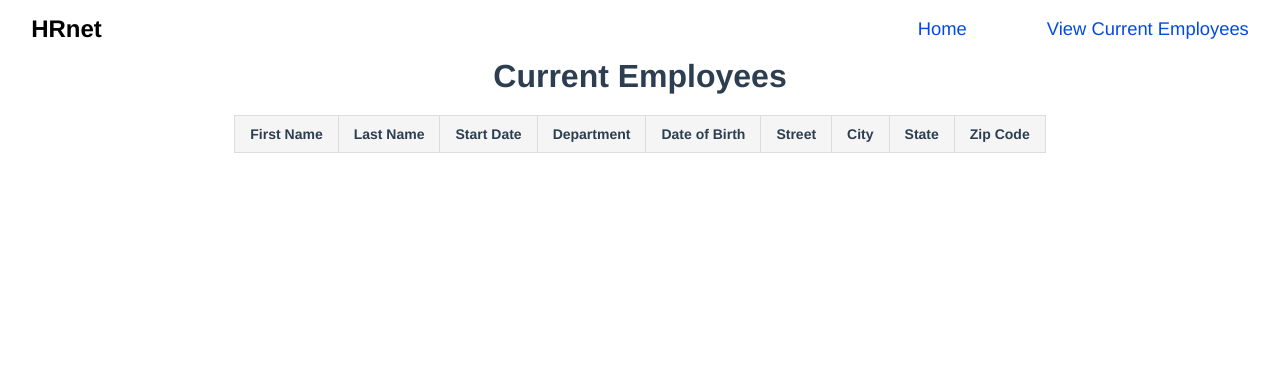
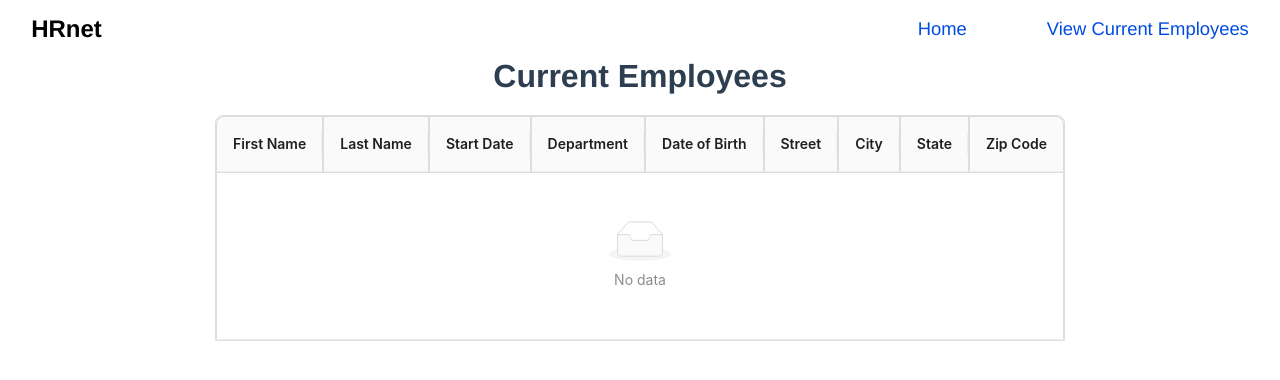
Before and after one commit to matohoundev/HRnet, a React (Create React App) app: page /employee-list in a window 1280 px wide. Shown: the top 380 px of the page. Built offline with nearby package versions, Linux system fonts and the light colour scheme.

Commit message:
table in progress and add local storage employee

```diff
--- a/package.json
+++ b/package.json
@@ -7,6 +7,7 @@
     "@testing-library/jest-dom": "^5.16.5",
     "@testing-library/react": "^13.4.0",
     "@testing-library/user-event": "^13.5.0",
+    "antd": "^5.2.1",
     "node-sass": "^8.0.0",
     "react": "^18.2.0",
     "react-dom": "^18.2.0",
--- a/src/pages/employeeList/EmployeeList.js
+++ b/src/pages/employeeList/EmployeeList.js
@@ -1,42 +1,69 @@
-import React, { useState, useEffect } from "react";
-import { useSelector } from "react-redux";
+import React, { useEffect } from "react";
+import { useSelector, useDispatch } from "react-redux";
+import { Table } from "antd";
+import { getEmployeesFromLocalStorage } from "../../redux/actions/employeeActions";
 
 const EmployeeList = () => {
+  const dispatch = useDispatch();
+
+  useEffect(() => {
+    dispatch(getEmployeesFromLocalStorage());
+  }, [dispatch]);
+
   const employees = useSelector((state) => state.employees.employees);
+
+  const columns = [
+    {
+      title: "First Name",
+      dataIndex: "firstName",
+      key: "firstName",
+    },
+    {
+      title: "Last Name",
+      dataIndex: "lastName",
+      key: "lastName",
+    },
+    {
+      title: "Start Date",
+      dataIndex: "startDate",
+      key: "startDate",
+    },
+    {
+      title: "Department",
+      dataIndex: "department",
+      key: "department",
+    },
+    {
+      title: "Date of Birth",
+      dataIndex: "dateOfBirth",
+      key: "dateOfBirth",
+    },
+    {
+      title: "Street",
+      dataIndex: "street",
+      key: "street",
+    },
+    {
+      title: "City",
+      dataIndex: "city",
+      key: "city",
+    },
+    {
+      title: "State",
+      dataIndex: "state",
+      key: "state",
+    },
+    {
+      title: "Zip Code",
+      dataIndex: "zipCode",
+      key: "zipCode",
+    },
+  ];
 
   return (
     <div id="employee-div" className="container">
       <h1>Current Employees</h1>
-      <table id="employee-table">
-        <thead>
-          <tr>
-            <th>First Name</th>
-            <th>Last Name</th>
-            <th>Start Date</th>
-            <th>Department</th>
-            <th>Date of Birth</th>
-            <th>Street</th>
-            <th>City</th>
-            <th>State</th>
-            <th>Zip Code</th>
-          </tr>
-        </thead>
-        <tbody>
-          {employees.map((employee, index) => (
-            <tr key={index}>
-              <td>{employee.firstName}</td>
-              <td>{employee.lastName}</td>
-              <td>{employee.startDate}</td>
-              <td>{employee.department}</td>
-              <td>{employee.dateOfBirth}</td>
-              <td>{employee.street}</td>
-              <td>{employee.city}</td>
-              <td>{employee.state}</td>
-              <td>{employee.zipCode}</td>
-            </tr>
-          ))}
-        </tbody>
-      </table>
+      <Table columns={columns} dataSource={employees} />
     </div>
   );
 };
--- a/src/pages/home/Main.js
+++ b/src/pages/home/Main.js
@@ -78,6 +78,10 @@ const Main = () => {
       department,
     };
     dispatch(addEmployee(employee));
+
+    const employees = JSON.parse(localStorage.getItem("employees")) || [];
+    employees.push(employee);
+    localStorage.setItem("employees", JSON.stringify(employees));
   };
   return (
     <main>
@@ -147,19 +151,6 @@ const Main = () => {
               onChange={(e) => setZipCode(e.target.value)}
             />
           </fieldset>
-
-          {/* <label htmlFor="department">Department</label>
-          <select
-            name="department"
-            id="department"
-            onChange={(e) => setDepartment(e.target.value)}
-          >
-            <option value="Sales">Sales</option>
-            <option value="Marketing">Marketing</option>
-            <option value="Engineering">Engineering</option>
-            <option value="Human Resources">Human Resources</option>
-            <option value="Legal">Legal</option>
-          </select> */}
           <label htmlFor="department">Department</label>
           <Select
             defaultValue={optionsForDepartment[0]}
--- a/src/redux/actions/employeeActions.js
+++ b/src/redux/actions/employeeActions.js
@@ -4,3 +4,10 @@ export const addEmployee = (employee) => {
     payload: employee,
   };
 };
+
+export const getEmployeesFromLocalStorage = () => {
+  return {
+    type: "GET_EMPLOYEES_FROM_LOCAL_STORAGE",
+    payload: JSON.parse(localStorage.getItem("employees")) || [],
+  };
+};
--- a/src/redux/reducers/employeeReducer.js
+++ b/src/redux/reducers/employeeReducer.js
@@ -11,6 +11,11 @@ const employeeReducer = (state = initialState, action) => {
         ...state,
         employees: [...state.employees, action.payload],
       };
+    case "GET_EMPLOYEES_FROM_LOCAL_STORAGE":
+      return {
+        ...state,
+        employees: action.payload,
+      };
     default:
       return state;
   }
```
Also changed, not shown: 1 other file (tests, documents, lock files or other folders).
